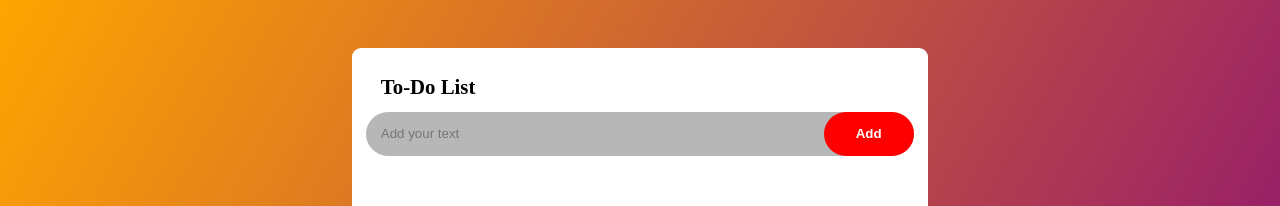
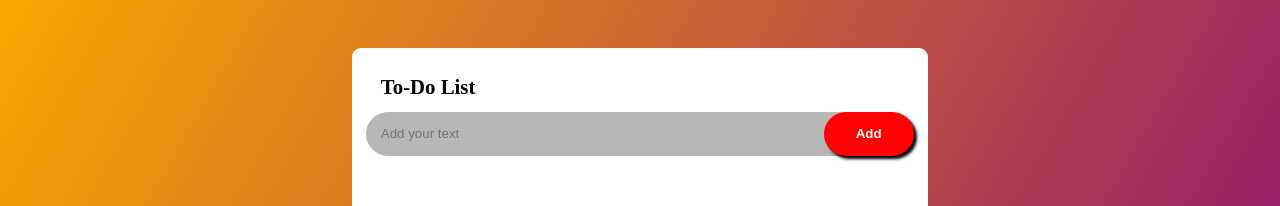
Before and after one commit to Hart-wiz/todoApp, a plain HTML site: page index.html in a window 1280 px wide. Shown: the top 206 px of the page. Drawn offline with Linux system fonts and the light colour scheme.

Commit message:
shadoow to button

```diff
--- a/css/style.css
+++ b/css/style.css
@@ -58,6 +58,7 @@ main {
   border: none;
   outline: none;
   cursor: pointer;
+  box-shadow: 3px 3px 3px black;
 }
 .row button:hover {
   background-color: rgba(255, 0, 0, 0.568);
```
